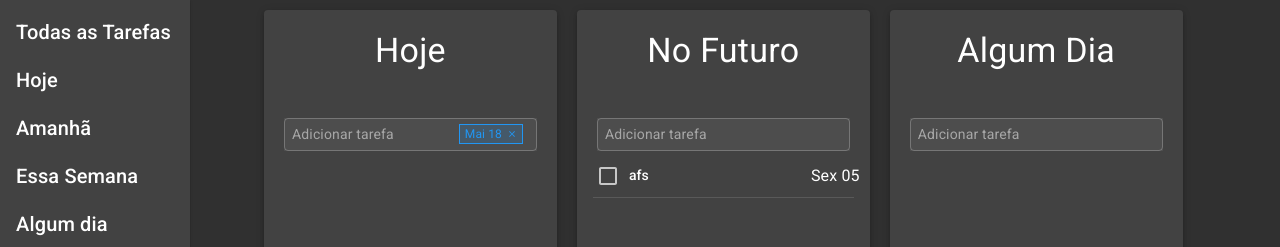
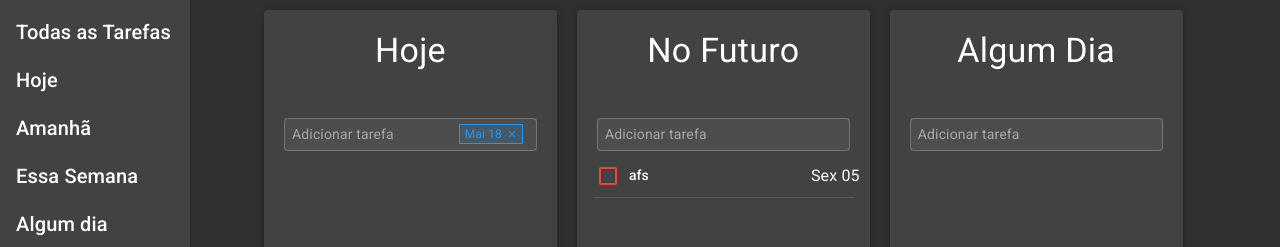
Before and after one commit to KingUrek/Adam, a React (Create React App) app: page /all in a window 1280 px wide. Shown: the top 247 px of the page. Built offline with nearby package versions, Linux system fonts and the light colour scheme.

Commit message:
[ADD] TODO priority color on the checkbox

```diff
--- a/src/components/TODO/Todo.jsx
+++ b/src/components/TODO/Todo.jsx
@@ -17,13 +17,13 @@ const useStyles = makeStyles((theme) => ({
     width: '100 %',
     paddingLeft: 10,
   },
-  // root: { color: orange[500] },
+  root: (props) => ({ color: props.priority.color }),
 
   hour: { margin: 0, marginLeft: 'auto', marginRight: 10 },
 }));
 
-export default function Todo({ checked: check = false, title, id, date, day }) {
-  const classes = useStyles();
+export default function Todo({ checked: check = false, title, id, date, day, priority }) {
+  const classes = useStyles({ priority });
   const ref = useRef();
   useEffect(() => {
     anime({
--- a/src/style/darkTheme.jsx
+++ b/src/style/darkTheme.jsx
@@ -1,7 +1,7 @@
 import { createMuiTheme } from '@material-ui/core/styles';
-import { red } from '@material-ui/core/colors';
+import { red, blue, green } from '@material-ui/core/colors';
 
-const darkTheme = createMuiTheme({ palette: { type: 'dark', primary: red } });
+const darkTheme = createMuiTheme({ palette: { type: 'dark', primary: green } });
 
 
 export default darkTheme;
```
